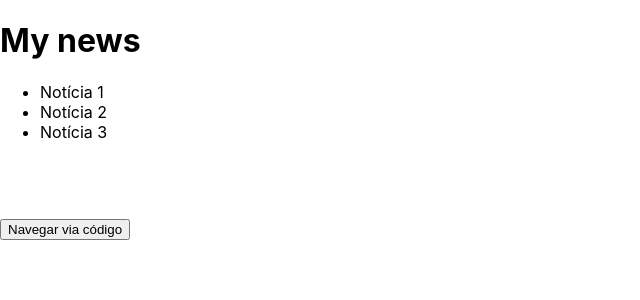
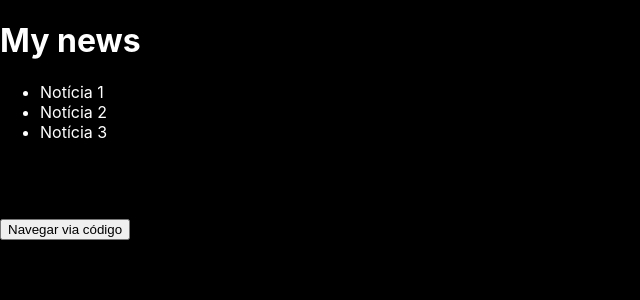
Before and after one commit to rafaelguinho/next-eletrical-car-store, a Next.js app: page / in a window 1280 px wide. Shown: the top 300 px of the page, without its empty margins (0-640 px from the left). Built offline with nearby package versions, Linux system fonts and the light colour scheme.

Commit message:
Update css

```diff
--- a/styles/globals.css
+++ b/styles/globals.css
@@ -15,12 +15,12 @@ a {
   box-sizing: border-box;
 }
 
-@media (prefers-color-scheme: dark) {
-  html {
-    color-scheme: dark;
-  }
-  body {
-    color: white;
-    background: black;
-  }
+html {
+  color: white;
+  background: black;
 }
+
+body {
+  color: white;
+  background: black;
+}
```
